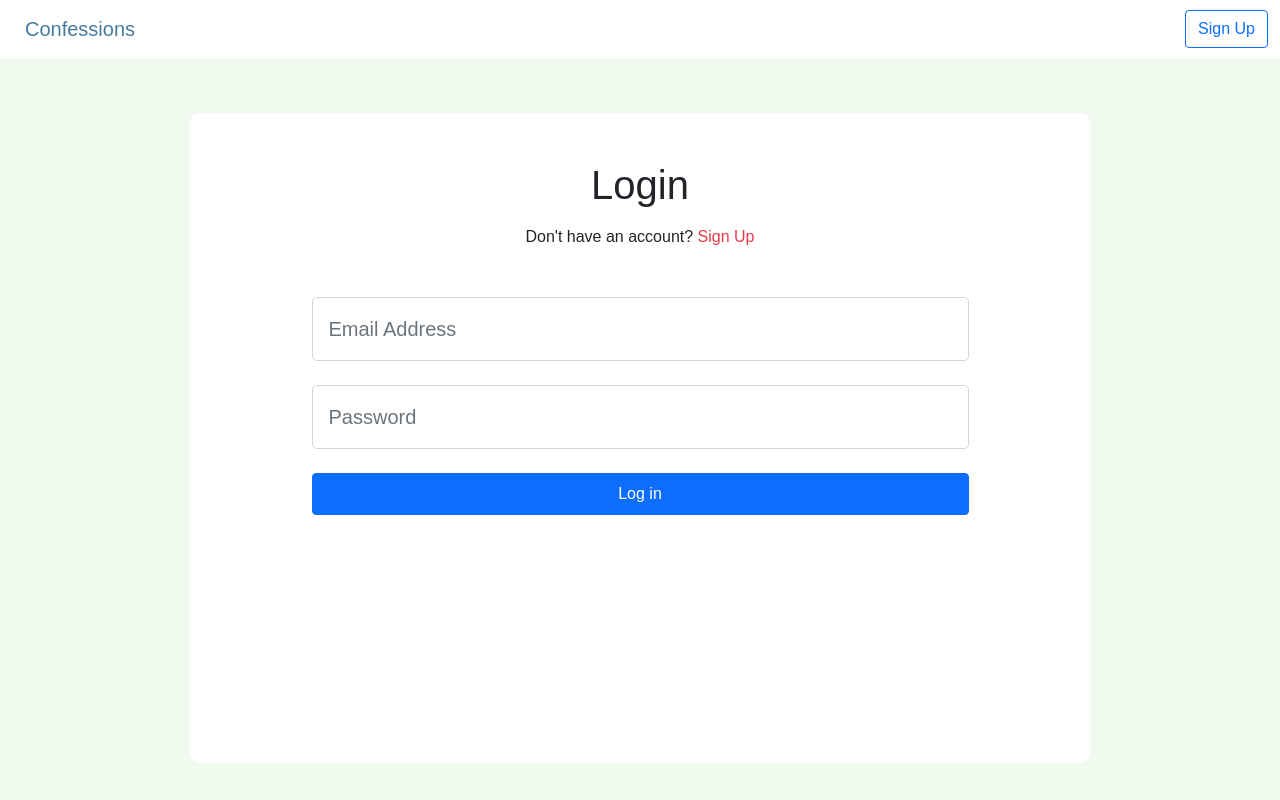
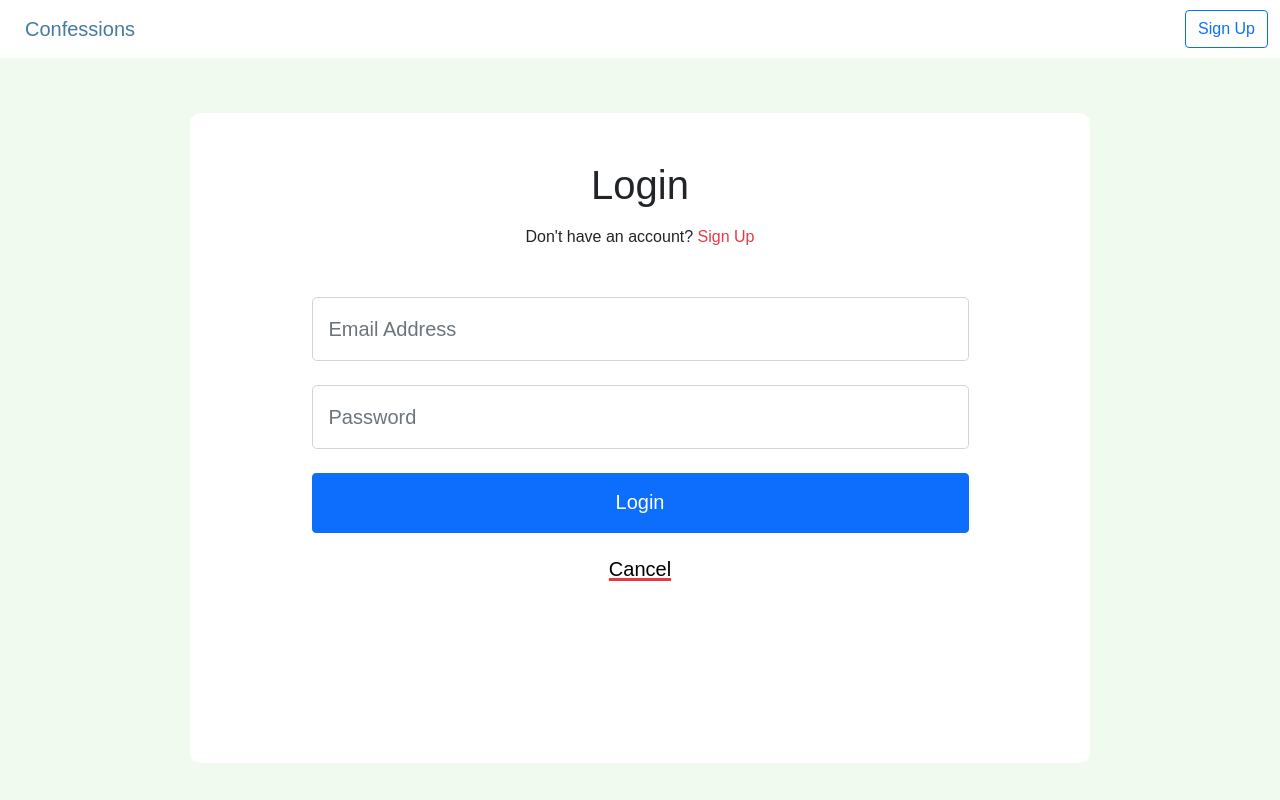
Before and after one commit to SLuo490/Confessions, a React (Create React App) app: page /login in a window 1280 px wide. Built offline with nearby package versions, Linux system fonts and the light colour scheme; no server answers; a web font is replaced by a local one.

Commit message:
add cancel button to create post form

```diff
--- a/src/components/LoginForm.js
+++ b/src/components/LoginForm.js
@@ -1,4 +1,4 @@
-import { useNavigate } from 'react-router-dom';
+import { useNavigate, Link } from 'react-router-dom';
 import { auth } from '../utils/firebase';
 import { useState, useEffect } from 'react';
 import { useAuthState } from 'react-firebase-hooks/auth';
@@ -40,6 +40,12 @@ export default function Form() {
     });
   };
 
+  const handleCancel = () => {
+    setEmail('');
+    setPassword('');
+    navigate('/');
+  };
+
   useEffect(() => {
     if (loading) return;
     if (user) navigate('/home');
@@ -72,12 +78,16 @@ export default function Form() {
       </div>
       <button
         type='button'
-        className='btn btn-primary w-75 input-center mt-4 py-2'
+        className='btn btn-primary w-75 input-center mt-4 py-3'
         onClick={handleLogin}
       >
-        Log in
+        <span className='h5'>Login</span>
       </button>
-      {error && <ErrorAlert details={error} />}
+      <p className='text-center mt-4'>
+        <Link to='/register' className='decoration-thickness text-black'>
+          <span className='h5'>Cancel</span>
+        </Link>
+      </p>
     </form>
   );
 }
--- a/src/components/PostForm.js
+++ b/src/components/PostForm.js
@@ -51,7 +51,7 @@ export default function PostForm() {
         </button>
         <button
           type='submit'
-          className='btn btn-secondary mx-4 w-25 py-2'
+          className='btn btn-secondary w-25 py-2'
           onClick={handleCancel}
         >
           Cancel
--- a/src/pages/style.css
+++ b/src/pages/style.css
@@ -61,6 +61,7 @@ body {
   margin: 0 auto;
 }
 
+/* Forms */
 .input-center {
   display: block;
   margin: auto;
@@ -70,3 +71,10 @@ body {
 textarea {
   resize: none;
 }
+
+/* Decorations */
+.decoration-thickness {
+  text-decoration-line: underline;
+  text-decoration-thickness: 3px;
+  text-decoration-color: var(--imperial-red);
+}
```
